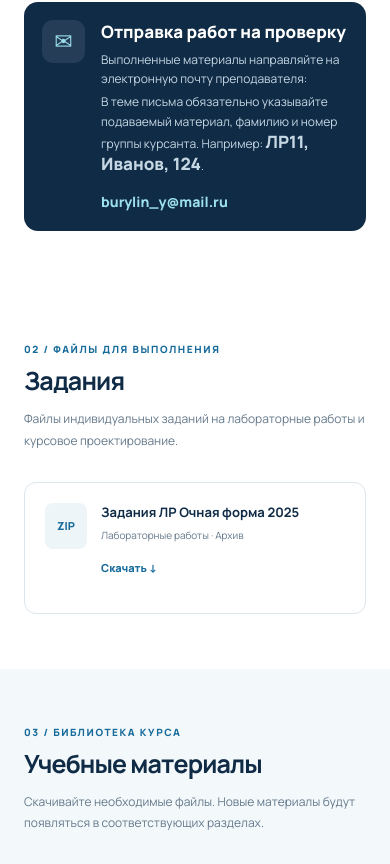
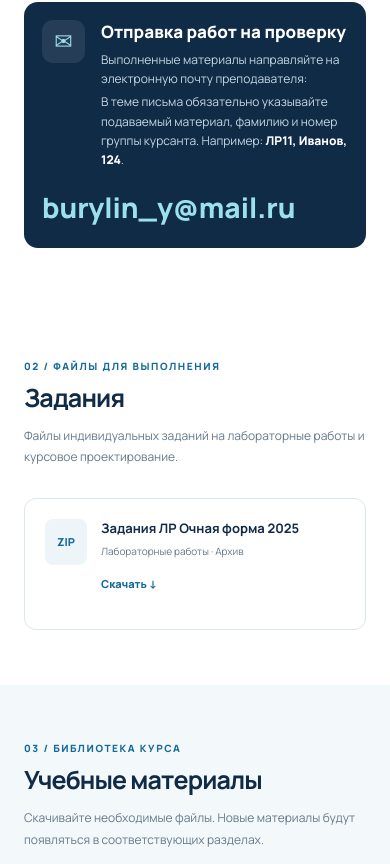
Before and after one commit to savatodigit/math-navigation, a plain HTML site: page index.html in a window 390 px wide. Shown: the part 860-1724 px from the top of the page. Drawn offline with Linux system fonts and the light colour scheme.

Commit message:
Enlarge submission email address

```diff
--- a/styles.css
+++ b/styles.css
@@ -204,3 +204,13 @@ footer{background:#0d2439;color:#9bb0c0;padding:20px 0;font-size:10px}
   .submission-panel p{font-size:12px}
   .submission-panel>a{font-size:14px}
 }
+
+
+/* Email address and required email subject format in the submission panel */
+.submission-panel>a{font-size:30px}
+.submission-subject-note{font-size:12px;line-height:1.55;color:#d5e5ee;margin:8px 0 0}
+.submission-subject-note strong{font-size:inherit;color:#fff}
+@media(max-width:760px){
+  .submission-panel>a{font-size:28px;white-space:normal;overflow-wrap:anywhere;margin-left:0}
+  .submission-subject-note{font-size:12px}
+}
```
